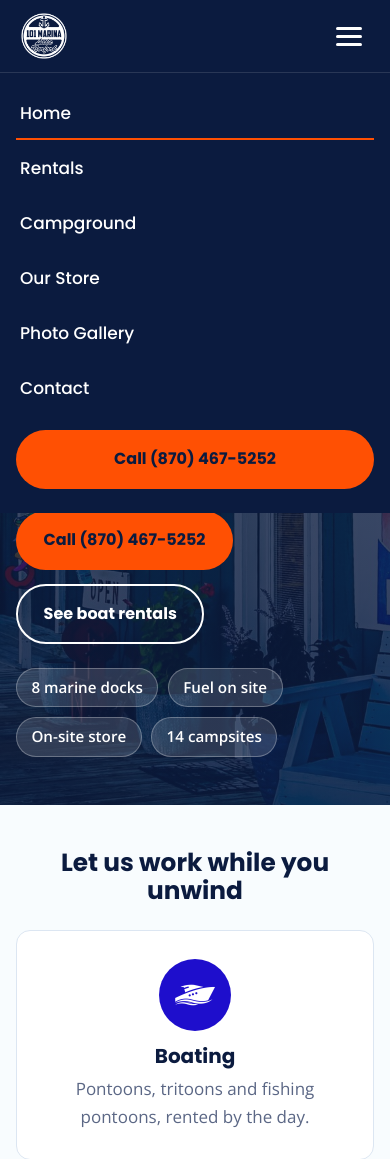
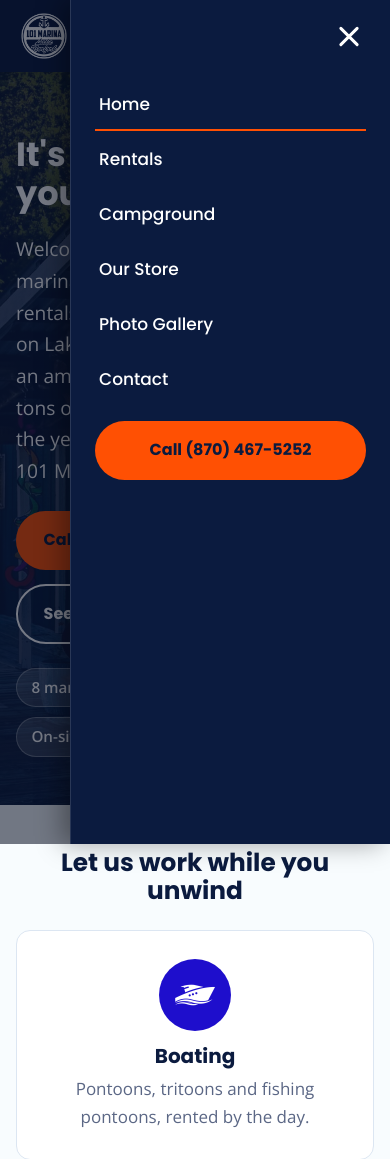
Before and after one commit to isaach3lms/hwy101marina, a Flask app: page / in a window 390 px wide, after a click on "Menu". Shown: the top 1159 px of the page. Run offline with Flask 3, Linux system fonts and the light colour scheme; some libraries are stand-ins or nearby versions.

Commit message:
Mobile menu slides in from the right

```diff
--- a/app/static/css/site.css
+++ b/app/static/css/site.css
@@ -34,20 +34,29 @@ ul,ol{margin:0;padding:0}
 .site-header{background:var(--ink);position:sticky;top:0;z-index:50;box-shadow:0 2px 14px rgba(0,0,0,.25)}
 .header-row{display:flex;align-items:center;justify-content:space-between;padding-block:.5rem}
 .brand-link img{width:56px;height:56px}
-.primary-nav{display:none;position:absolute;left:0;right:0;top:100%;background:var(--ink);padding:1rem 1rem 1.5rem;border-top:1px solid rgba(255,255,255,.12)}
-.primary-nav[data-open="true"]{display:block}
+/* Mobile menu: a drawer that slides in from the right edge. */
+.primary-nav{position:fixed;top:0;right:0;bottom:0;z-index:1;width:min(320px,85vw);height:100vh;height:100dvh;overflow-y:auto;background:var(--ink);padding:5rem 1.5rem 2rem;border-left:1px solid rgba(255,255,255,.12);box-shadow:-8px 0 24px rgba(0,0,0,.35);transform:translateX(100%);visibility:hidden;transition:transform .28s ease,visibility 0s linear .28s}
+.primary-nav[data-open="true"]{transform:translateX(0);visibility:visible;transition:transform .28s ease,visibility 0s}
+.nav-backdrop{position:fixed;inset:0;z-index:0;background:rgba(5,12,32,.55);opacity:0;visibility:hidden;transition:opacity .28s ease,visibility 0s linear .28s}
+.nav-backdrop[data-open="true"]{opacity:1;visibility:visible;transition:opacity .28s ease,visibility 0s}
+html.nav-locked{overflow:hidden}
+@media (prefers-reduced-motion:reduce){.primary-nav,.nav-backdrop{transition:none}}
 .primary-nav ul{list-style:none;display:grid;gap:.25rem;margin-bottom:1rem}
 .primary-nav a:not(.btn){display:block;color:#fff;text-decoration:none;font-family:var(--font-heading);font-weight:500;padding:.65rem .25rem;border-bottom:2px solid transparent}
 .primary-nav a[aria-current="page"]{border-bottom-color:var(--orange)}
 .primary-nav .btn{display:block}
-.nav-toggle{background:none;border:0;padding:.75rem;cursor:pointer;color:#fff}
+.nav-toggle{position:relative;z-index:2;background:none;border:0;padding:.75rem;cursor:pointer;color:#fff}
 .bars,.bars::before,.bars::after{display:block;width:26px;height:3px;background:#fff;border-radius:2px;content:"";transition:transform .2s}
 .bars{position:relative}
 .bars::before{position:absolute;top:-8px}
 .bars::after{position:absolute;top:8px}
+.bars,.bars::before,.bars::after{transition:transform .2s,background-color .2s}
+.nav-toggle[aria-expanded="true"] .bars{background:transparent}
+.nav-toggle[aria-expanded="true"] .bars::before{transform:translateY(8px) rotate(45deg)}
+.nav-toggle[aria-expanded="true"] .bars::after{transform:translateY(-8px) rotate(-45deg)}
 @media (min-width:900px){
-  .nav-toggle{display:none}
-  .primary-nav{display:flex;position:static;align-items:center;gap:1.5rem;padding:0;border:0;background:none}
+  .nav-toggle,.nav-backdrop{display:none}
+  .primary-nav,.primary-nav[data-open="true"]{display:flex;position:static;z-index:auto;width:auto;height:auto;overflow:visible;transform:none;visibility:visible;transition:none;box-shadow:none;align-items:center;gap:1.5rem;padding:0;border:0;background:none}
   .primary-nav ul{display:flex;gap:1.25rem;margin:0}
   .primary-nav a:not(.btn){padding:.4rem 0}
   .primary-nav .btn{padding:.65rem 1.2rem}
--- a/app/static/js/site.js
+++ b/app/static/js/site.js
@@ -4,18 +4,26 @@
   // Mobile nav
   var toggle = document.querySelector(".nav-toggle");
   var nav = document.getElementById("primary-nav");
+  var backdrop = document.querySelector(".nav-backdrop");
+  function setNav(open) {
+    nav.setAttribute("data-open", open ? "true" : "false");
+    toggle.setAttribute("aria-expanded", open ? "true" : "false");
+    if (backdrop) backdrop.setAttribute("data-open", open ? "true" : "false");
+    document.documentElement.classList.toggle("nav-locked", open);
+  }
   if (toggle && nav) {
     toggle.addEventListener("click", function () {
-      var open = nav.getAttribute("data-open") === "true";
-      nav.setAttribute("data-open", open ? "false" : "true");
-      toggle.setAttribute("aria-expanded", open ? "false" : "true");
+      setNav(nav.getAttribute("data-open") !== "true");
     });
+    if (backdrop) backdrop.addEventListener("click", function () { setNav(false); });
     document.addEventListener("keydown", function (e) {
       if (e.key === "Escape" && nav.getAttribute("data-open") === "true") {
-        nav.setAttribute("data-open", "false");
-        toggle.setAttribute("aria-expanded", "false");
+        setNav(false);
         toggle.focus();
       }
+    });
+    window.matchMedia("(min-width:900px)").addEventListener("change", function (m) {
+      if (m.matches) setNav(false);
     });
   }
 
--- a/app/templates/base.html
+++ b/app/templates/base.html
@@ -35,6 +35,7 @@
     <button class="nav-toggle" type="button" aria-expanded="false" aria-controls="primary-nav">
       <span class="sr-only">Menu</span><span class="bars" aria-hidden="true"></span>
     </button>
+    <div class="nav-backdrop" data-open="false" aria-hidden="true"></div>
     <nav id="primary-nav" class="primary-nav" aria-label="Primary">
       <ul>
         {% for item in nav %}
```
Also changed, not shown: tests/test_site.py (+7 -0 lines).
